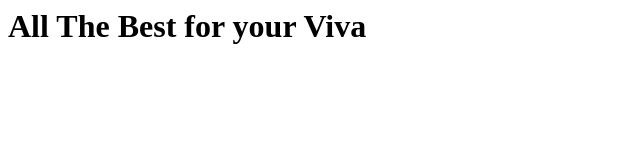
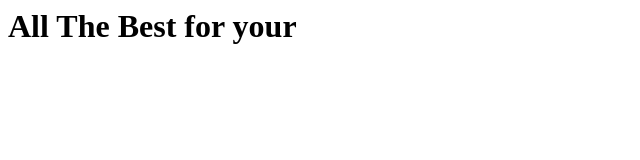
Before and after one commit to garvdohere/developer, a plain HTML site: page index.html in a window 1280 px wide. Shown: the whole page, without its empty margins (0-640 px from the left). Drawn offline with Linux system fonts and the light colour scheme.

Commit message:
Update index.html

```diff
--- a/index.html
+++ b/index.html
@@ -1,7 +1,7 @@
 <html>
   <body>
     <h1>
-      All The Best for your Viva
+      All The Best for your
     </h1>
   </body>
 </html>
```
